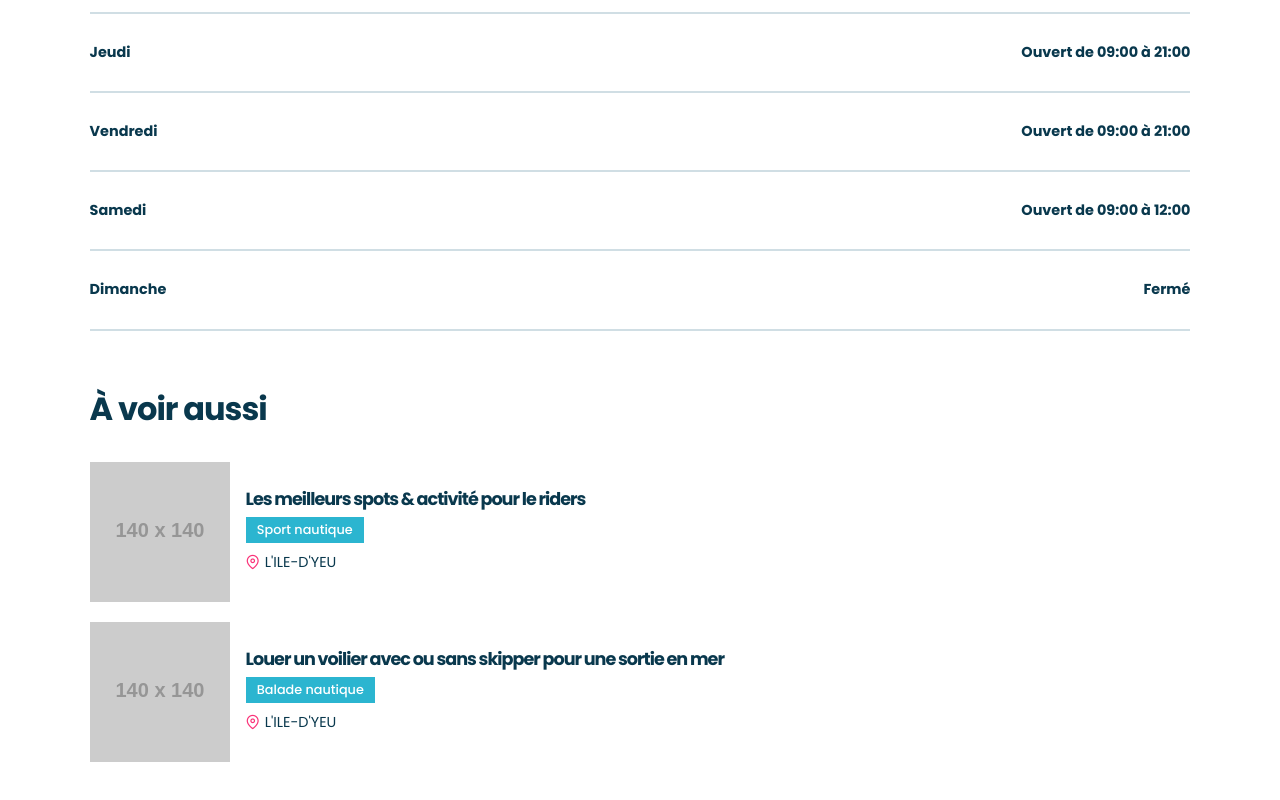
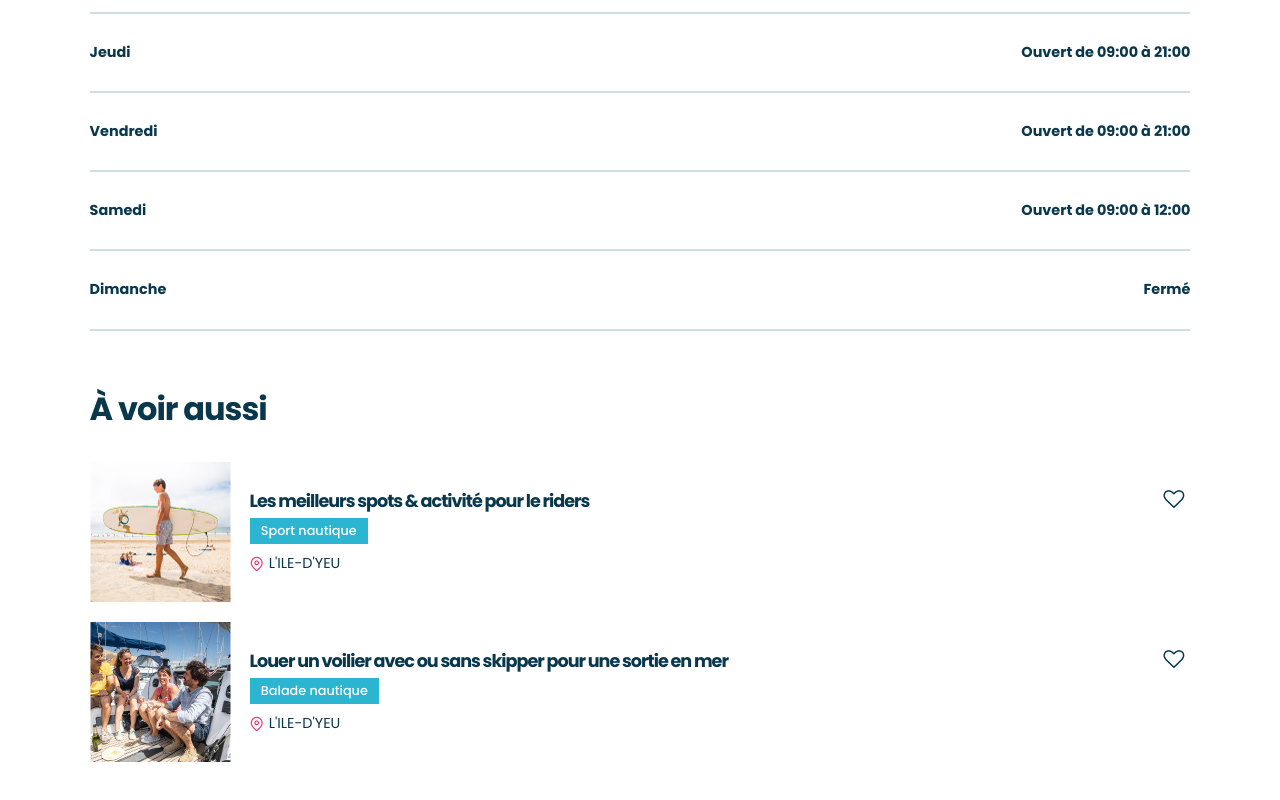
Before and after one commit to xuantam-h/thuria-test, a website: page index.html in a window 1280 px wide. Shown: the part 2999-3799 px from the top of the page. Drawn offline with Linux system fonts and the light colour scheme; placeholder pictures from the web are drawn by us; files whose address does not match are found by name.

Commit message:
Added cards, edited styling and markups

```diff
--- a/assets/scss/components/_buttons.scss
+++ b/assets/scss/components/_buttons.scss
@@ -35,9 +35,10 @@
         @include reset-btn;
         color:$primary-color;
         font-size: 1.3rem;
-        transition: 250ms ease-out color;
+        transition: 200ms ease-out all;
         &:hover{
             color:$primary-color;
+            transform:scale(1.2);
         }
     }
 }
--- a/assets/scss/components/_cards.scss
+++ b/assets/scss/components/_cards.scss
@@ -1,17 +1,30 @@
 .card{
+    margin-bottom: 1.25rem;
+
     a{
         @include reset-link;
-        @include flex-container("row", "flex-start", "center", 1.3rem);
+        @include flex-container("row", "flex-start", "center", "wrap", 1.25rem);
     }
-    margin-bottom: 1.25rem;
 
     .tags-list{
-        margin: 8px 0;
+        margin: 3px 0 8px 0;
     }
 
     h3{
-        margin-top: 0;
-        margin-bottom: 8px;
+        margin:0;
+    }
+
+    &-content{
+        flex:1;
+    }
+
+    &-cta{
+        span{
+            color:$dark-color;
+            &:hover{
+                color:$primary-color;
+            }
+        }
     }
 
     &-img{
--- a/index.html
+++ b/index.html
@@ -185,7 +185,7 @@
                                 <p>Stet clita kasd gubergren, no sea takimata sanctus est Lorem ipsum dolor sit amet. Lorem ipsum dolor sit amet, consetetur sadipscing elitr, sed diam nomuny eirmod tempor invidunt.</p>
                             </div>
                         </div>
-                        <a href="#" class="btn btn-primary">Ouvrir la carte</a>
+                        <a href="#" class="btn btn-primary" title="Ouvrir la carte">Ouvrir la carte</a>
                     </div>
                     <div id="hotel-hours" class="block-content">
                         <h2>Horaires</h2>
@@ -253,10 +253,17 @@
                         <article class="card">
                             <a href="#">
                                 <div class="card-img">
-                                    <img src="https://placehold.co/140" alt="Placeholder image">
+                                    <img src="assets/img/thumbnail-1.jpg" alt="Surfer tenant sa planche sur une plage">
                                 </div>
                                 <div class="card-content">
-                                    <h3>Les meilleurs spots & activité pour le riders</h3>
+                                    <div class="d-flex justify-between align-center gap">
+                                        <h3>Les meilleurs spots & activité pour le riders</h3>
+                                        <div class="card-cta">
+                                            <button class="btn-icon">
+                                                <span class="icon-heart-o"></span>
+                                            </button>
+                                        </div>
+                                    </div>
                                     <ul class="tags-list">
                                         <li class="tags-item tags-primary">Sport nautique</li>
                                     </ul>
@@ -270,10 +277,17 @@
                         <article class="card">
                             <a href="#">
                                 <div class="card-img">
-                                    <img src="https://placehold.co/140" alt="Placeholder image">
+                                    <img src="assets/img/thumbnail-2.jpg" alt="Une bande d'amis qui discutent sur un bateau">
                                 </div>
                                 <div class="card-content">
-                                    <h3>Louer un voilier avec ou sans skipper pour une sortie en mer</h3>
+                                    <div class="d-flex justify-between align-center gap">
+                                        <h3>Louer un voilier avec ou sans skipper pour une sortie en mer</h3>
+                                        <div class="card-cta">
+                                            <button class="btn-icon">
+                                                <span class="icon-heart-o"></span>
+                                            </button>
+                                        </div>
+                                    </div>
                                     <ul class="tags-list">
                                         <li class="tags-item tags-primary">Balade nautique</li>
                                     </ul>
@@ -286,7 +300,7 @@
                         </article>
                     </div>
                 </div>
-                <aside class="card">
+                <aside class="hotel-aside">
 
                 </aside>
             </div>
```
Also changed, not shown: assets/css/main.min.css, assets/img/thumbnail-1.jpg (added), assets/img/thumbnail-2.jpg (added), 1 other file.
